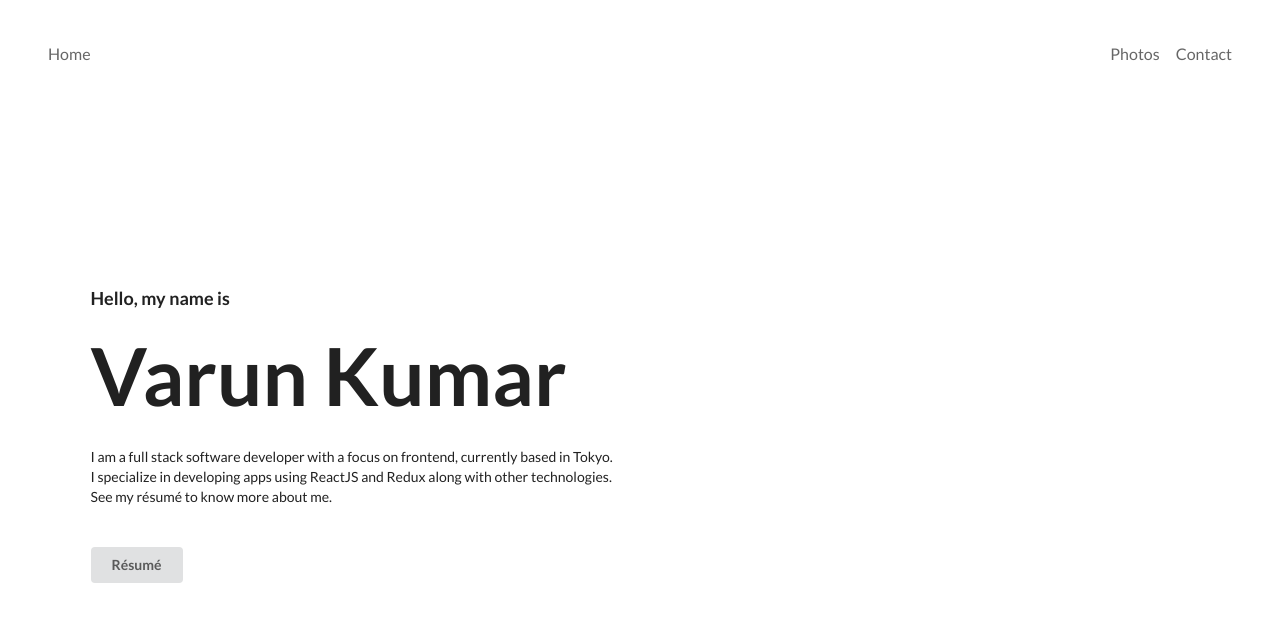
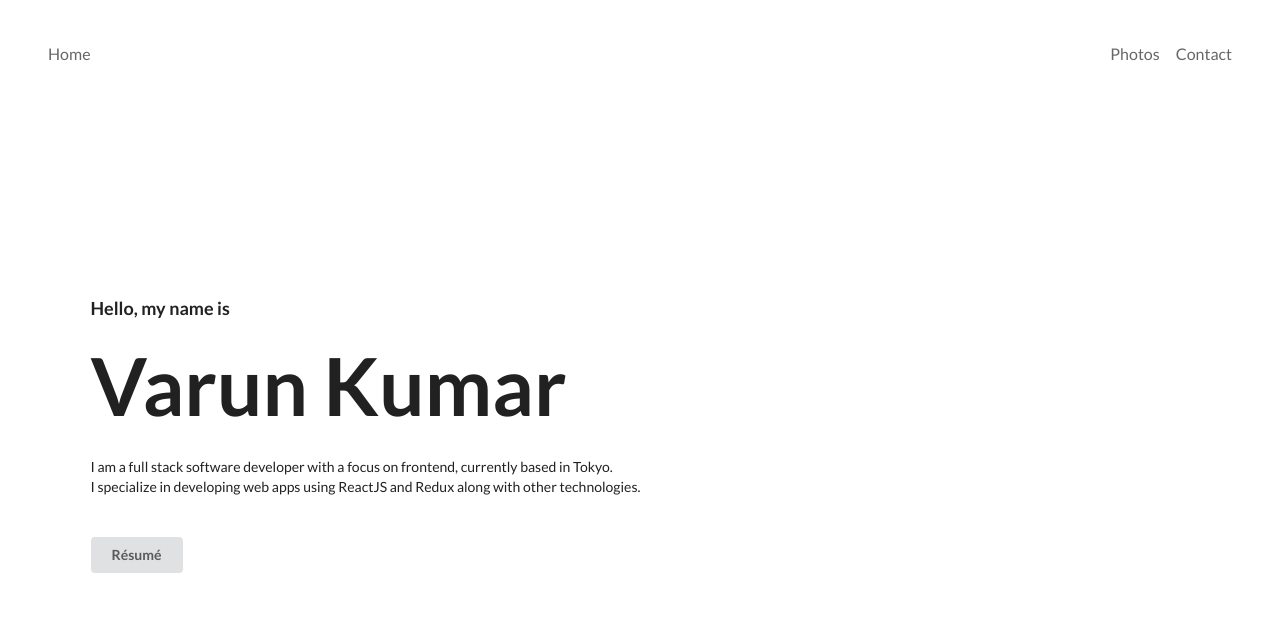
Before and after one commit to scandindian/scandindian.github.io, a React (Create React App) app: page / in a window 1280 px wide. Shown: the top 622 px of the page. Built offline with nearby package versions, Linux system fonts and the light colour scheme.

Commit message:
Update Home.js

```diff
--- a/src/components/views/Home.js
+++ b/src/components/views/Home.js
@@ -13,9 +13,7 @@ const Home = () => {
                         <p className="short-description">
                             I am a full stack software developer with a focus on frontend, currently based in Tokyo.
                             <br />
-                            I specialize in developing apps using ReactJS and Redux along with other technologies.
-                            <br />
-                            See my résumé to know more about me.
+                            I specialize in developing web apps using ReactJS and Redux along with other technologies.
                         </p>
                         <a id="resume-button" href={Resume} target="_blank" className="ui button">Résumé</a>
                     </div>
```
